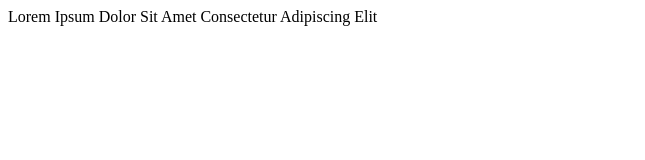
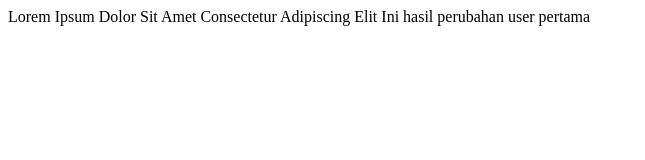
Before and after one commit to yuumuu/git, a plain HTML site: page index.html in a window 1280 px wide. Shown: the whole page, without its empty margins (0-645 px from the left). Drawn offline with Linux system fonts and the light colour scheme.

Commit message:
user pertama

```diff
--- a/index.html
+++ b/index.html
@@ -1,5 +1,6 @@
 <html>
 <body>
 Lorem Ipsum Dolor Sit Amet Consectetur Adipiscing Elit
+Ini hasil perubahan user pertama
 </body>
 </html>
```
